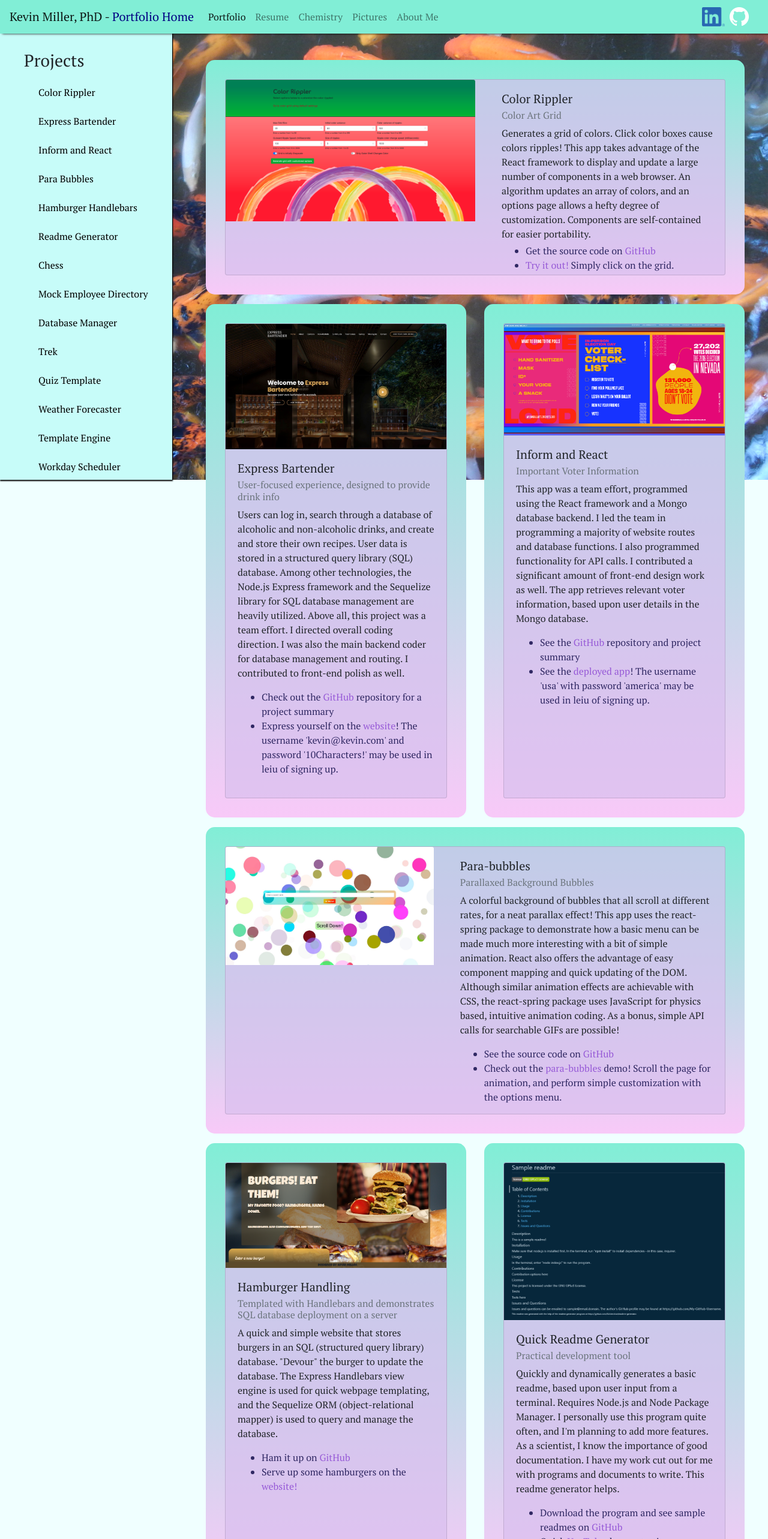
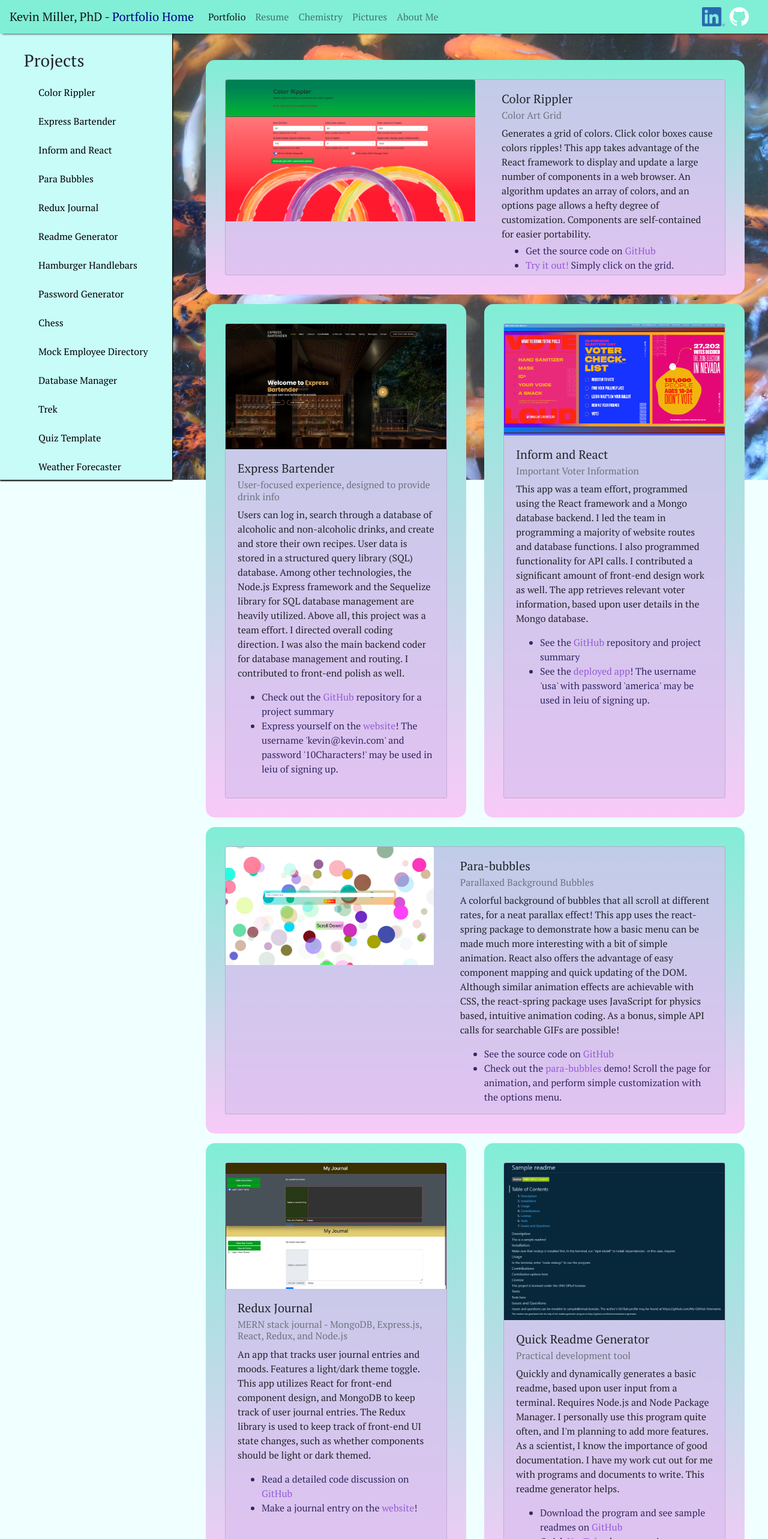
Before and after one commit to Koldenblue/kevin-miller-react-portfolio, a React (Create React App) app: page /portfolio in a window 1280 px wide. Shown: the top 2566 px of the page at 60% size. Built offline with nearby package versions, Linux system fonts and the light colour scheme.

Commit message:
added passgen and redux-journal projects

```diff
--- a/src/components/ProjectTableOfContents.js
+++ b/src/components/ProjectTableOfContents.js
@@ -4,14 +4,15 @@ import ListGroup from "react-bootstrap/ListGroup";
 export default function ProjectTableOfContents() {
   return (<>
     <ul className='list-nav'>
-  <h3 className='top-link'>Projects</h3>
-  <li><a href='#color-rippler'>Color Rippler</a></li>
-  <li><a href='#bartender'>Express Bartender</a></li>
-  <li><a href='#inform-react'>Inform and React</a></li>
-
+      <h3 className='top-link'>Projects</h3>
+      <li><a href='#color-rippler'>Color Rippler</a></li>
+      <li><a href='#bartender'>Express Bartender</a></li>
+      <li><a href='#inform-react'>Inform and React</a></li>
       <li><a href='#para-bub'>Para Bubbles</a></li>
+      <li><a href='#redux-journal'>Redux Journal</a></li>
+      <li><a href='#readme-gen'>Readme Generator</a></li>
       <li><a href='#hamburger-handlebars'>Hamburger Handlebars</a></li>
-      <li><a href='#readme-gen'>Readme Generator</a></li>
+      <li><a href='#pass-gen'>Password Generator</a></li>
       <li><a href='#chess'>Chess</a></li>
       <li><a href='#emp-dir'>Mock Employee Directory</a></li>
       <li><a href='#database-manager'>Database Manager</a></li>
--- a/src/pages/Portfolio.js
+++ b/src/pages/Portfolio.js
@@ -203,26 +203,25 @@ function Portfolio() {
             </div>
           </section>
 
-
           <section className='row card-gutters'>
-            <div className='col-md-6' id='hamburger-handlebars'>
+            <div className='col-md-6' id='redux-journal'>
               <div className='box-all box'>
                 <div className="card" >
                   <ZoomFadeIn>
-                    <img src={require("../assets/images/hamburger.PNG")} alt="Hamburger Website" />
+                    <img src={require("../assets/images/redux-journal.jpeg")} alt="Redux Journal" />
                   </ZoomFadeIn>
                   <div className="card-body">
-                    <h5 className="card-title">Hamburger Handling</h5>
-                    <h6 className="card-subtitle mb-2 text-muted">Templated with Handlebars and demonstrates SQL database deployment on a server</h6>
-                    <p className="card-text">A quick and simple website that stores burgers in an SQL (structured query library) database. "Devour" the burger to update the database.
-                    The Express Handlebars view engine is used for quick webpage templating, and the Sequelize ORM (object-relational mapper) is used to query and manage the database.
+                    <h5 className="card-title">Redux Journal</h5>
+                    <h6 className="card-subtitle mb-2 text-muted">MERN stack journal - MongoDB, Express.js, React, Redux, and Node.js</h6>
+                    <p className="card-text">An app that tracks user journal entries and moods. Features a light/dark theme toggle. This app utilizes React for front-end component design, and MongoDB to keep track of user journal entries.
+                    The Redux library is used to keep track of front-end UI state changes, such as whether components should be light or dark themed.
                   </p>
                     <ul className='project-list'>
                       <li>
-                        Ham it up on <a href="https://github.com/Koldenblue/games-websites" className="card-link">GitHub</a>
+                        Read a detailed code discussion on <a href="https://github.com/Koldenblue/redux-journal" className="card-link">GitHub</a>
                       </li>
                       <li>
-                        Serve up some hamburgers on the <a href="https://hamburger-handlebars.herokuapp.com/" className="card-link">website!</a>
+                        Make a journal entry on the <a href="https://redux-journal.herokuapp.com/" className="card-link">website</a>!
                       </li>
                     </ul>
                   </div>
@@ -251,6 +250,58 @@ function Portfolio() {
                       <li>
                         Quick<a href="https://youtu.be/G-kk2_u-25k" className="card-link"> YouTube</a> demonstration
                   </li>
+                    </ul>
+                  </div>
+                </div>
+              </div>
+            </div>
+          </section>
+
+
+          <section className='row card-gutters'>
+            <div className='col-md-6' id='hamburger-handlebars'>
+              <div className='box-all box'>
+                <div className="card" >
+                  <ZoomFadeIn>
+                    <img src={require("../assets/images/hamburger.PNG")} alt="Hamburger Website" />
+                  </ZoomFadeIn>
+                  <div className="card-body">
+                    <h5 className="card-title">Hamburger Handling</h5>
+                    <h6 className="card-subtitle mb-2 text-muted">Templated with Handlebars and demonstrates SQL database deployment on a server</h6>
+                    <p className="card-text">A quick and simple website that stores burgers in an SQL (structured query library) database. "Devour" the burger to update the database.
+                    The Express Handlebars view engine is used for quick webpage templating, and the Sequelize ORM (object-relational mapper) is used to query and manage the database.
+                  </p>
+                    <ul className='project-list'>
+                      <li>
+                        Ham it up on <a href="https://github.com/Koldenblue/games-websites" className="card-link">GitHub</a>
+                      </li>
+                      <li>
+                        Serve up some hamburgers on the <a href="https://hamburger-handlebars.herokuapp.com/" className="card-link">website</a>!
+                      </li>
+                    </ul>
+                  </div>
+                </div>
+              </div>
+            </div>
+
+            <div className='col-md-6' id='pass-gen'>
+              <div className='box-all box'>
+                <div className="card" >
+                  <ZoomFadeIn>
+                    <img src={require("../assets/images/pass-gen.jpeg")} alt="password generator" />
+                  </ZoomFadeIn>
+                  <div className="card-body">
+                    <h5 className="card-title">Password Generator</h5>
+                    <h6 className="card-subtitle mb-2 text-muted">Generates random passwords</h6>
+                    <p className="card-text">A simple JavaScript program that generates a random password. The app has a front-end programmed in basic HTML and CSS.
+                    Users may input password specifications, such as desired length and desired special characters.</p>
+                    <ul className='project-list'>
+                      <li>
+                        See the webpage source code and discussion on<a href="https://github.com/Koldenblue/password-generator" className="card-link"> GitHub</a>
+                      </li>
+                      <li>
+                        Generate a password at the <a href="https://koldenblue.github.io/password-generator/" className="card-link">deployed website</a>
+                      </li>
                     </ul>
                   </div>
                 </div>
@@ -412,7 +463,7 @@ function Portfolio() {
                     <h5 className="card-title">Weather Forecasting app</h5>
                     <h6 className="card-subtitle mb-2 text-muted">Find the weather in your city</h6>
                     <p className="card-text">Searches a weather database for the 5-day forecast of the weather in any city. Your previous searches are stored as well!
-                      This app utilizes AJAX calls to the OpenWeather API in order to retrieve weather data, and local storage to store previous sessions.
+                    This app utilizes AJAX calls to the OpenWeather API in order to retrieve weather data, and local storage to store previous sessions.
                     </p>
                     <ul className='project-list'>
                       <li>
```
Also changed, not shown: 1 other file (tests, documents, lock files or other folders).
